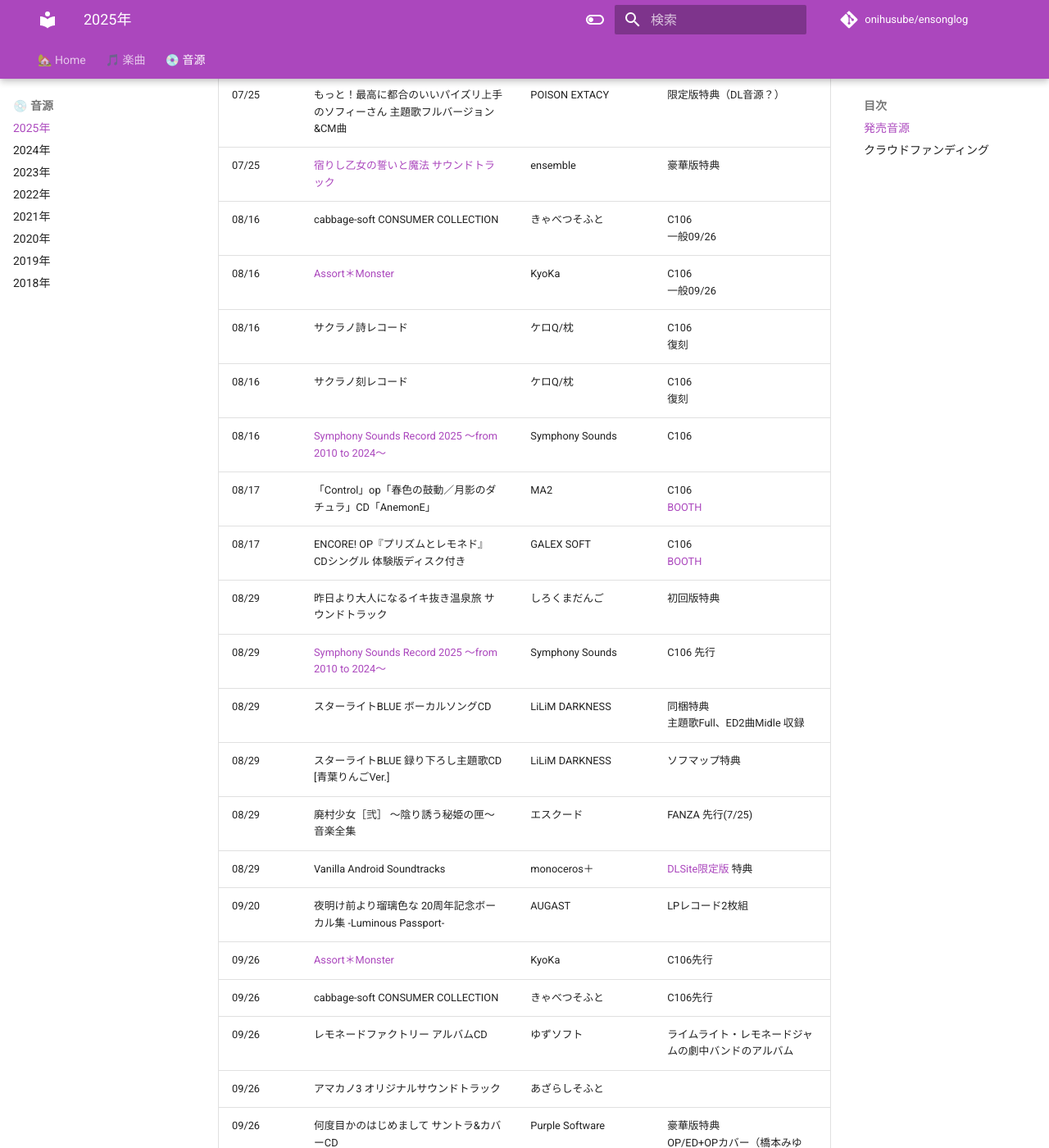
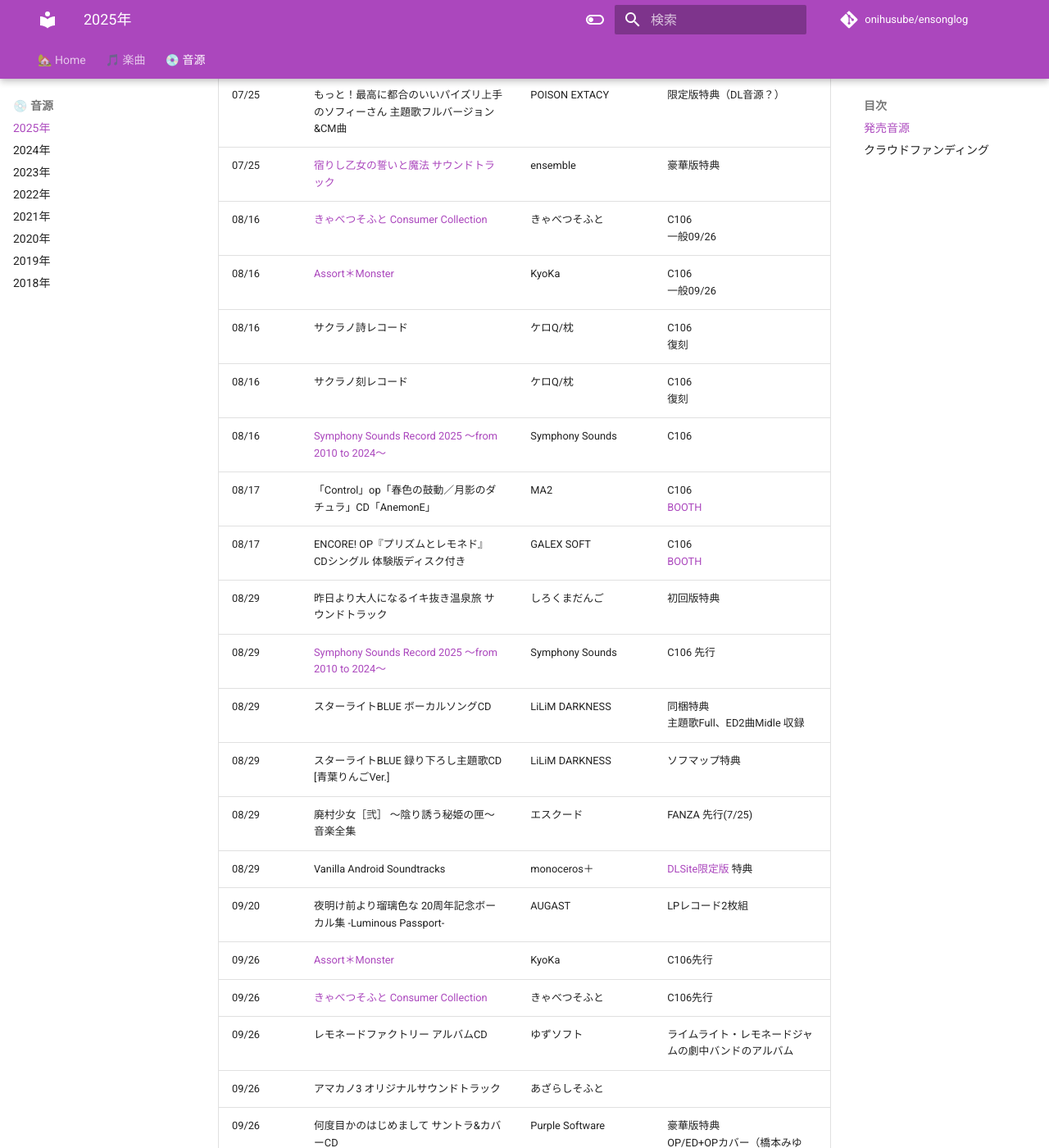
Before and after one commit to onihusube/ensonglog, an MkDocs documentation site: the page built from docs/2025/音源.md, in a window 1280 px wide and 1400 px high, scrolled down 8471 px. Shown: the whole window at 82% size. Built offline with MkDocs 1.6.1 and Material for MkDocs 9.7.7, drawn with Linux system fonts in a browser that asks for light colours; comment, search, counter and statistics services are not loaded.

Commit message:
きゃべつそふと Consumer Collection個別追加

```diff
--- a/docs/2025/音源.md
+++ b/docs/2025/音源.md
@@ -131,7 +131,7 @@
 | 07/25 | [HOOKSOFT Vocal Cover Collectin Vol.2](./音源個別/HOOKSOFT%20Vocal%20Cover%20Collectin%20Vol.2.md) | HOOKSOFT |  |
 | 07/25 | もっと！最高に都合のいいパイズリ上手のソフィーさん 主題歌フルバージョン&CM曲 | POISON EXTACY | 限定版特典（DL音源？） |
 | 07/25 | [宿りし乙女の誓いと魔法 サウンドトラック](./音源個別/宿りし乙女の誓いと魔法%20サウンドトラック.md) | ensemble | 豪華版特典 |
-| 08/16 | cabbage-soft CONSUMER COLLECTION | きゃべつそふと | C106 </br> 一般09/26 |
+| 08/16 | [きゃべつそふと Consumer Collection](./音源個別/きゃべつそふと%20Consumer%20Collection.md) | きゃべつそふと | C106 </br> 一般09/26 |
 | 08/16 | [Assort＊Monster](./音源個別/Assort＊Monster.md) | KyoKa | C106 </br> 一般09/26 |
 | 08/16 | サクラノ詩レコード | ケロQ/枕 | C106 </br> 復刻 |
 | 08/16 | サクラノ刻レコード | ケロQ/枕 | C106 </br> 復刻 |
@@ -146,7 +146,7 @@
 | 08/29 | Vanilla Android Soundtracks |	monoceros＋ | [DLSite限定版](https://www.dlsite.com/pro/work/=/product_id/VJ01004213.html) 特典 |
 | 09/20 | 夜明け前より瑠璃色な 20周年記念ボーカル集 -Luminous Passport- |	AUGAST | LPレコード2枚組 |
 | 09/26 | [Assort＊Monster](./音源個別/Assort＊Monster.md) | KyoKa | C106先行 |
-| 09/26 | cabbage-soft CONSUMER COLLECTION | きゃべつそふと | C106先行 |
+| 09/26 | [きゃべつそふと Consumer Collection](./音源個別/きゃべつそふと%20Consumer%20Collection.md) | きゃべつそふと | C106先行 |
 | 09/26 | レモネードファクトリー アルバムCD |	ゆずソフト | ライムライト・レモネードジャムの劇中バンドのアルバム |
 | 09/26 | アマカノ3 オリジナルサウンドトラック | あざらしそふと |  |
 | 09/26 | 何度目かのはじめまして サントラ&カバーCD | Purple Software | 豪華版特典 </br> OP/ED+OPカバー（橋本みゆき）収録 |
```
Also changed, not shown: docs/2025/音源個別/きゃべつそふと Consumer Collection.md (added, +21 -0 lines).
